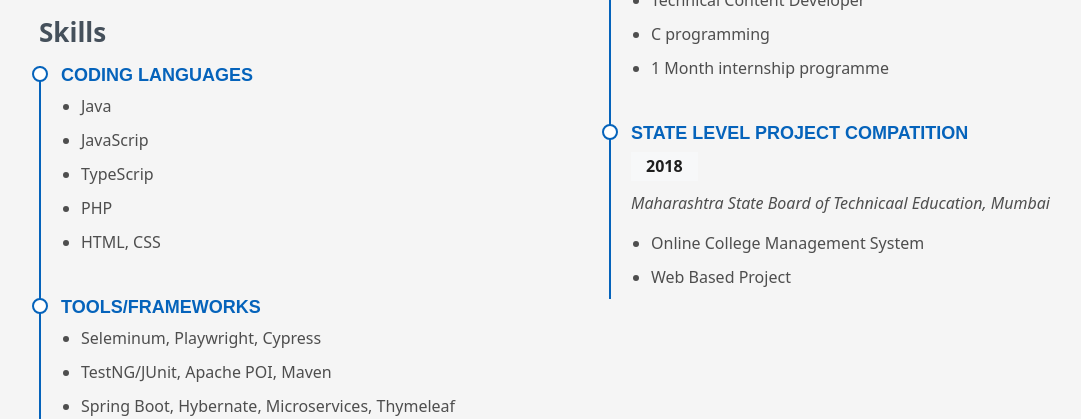
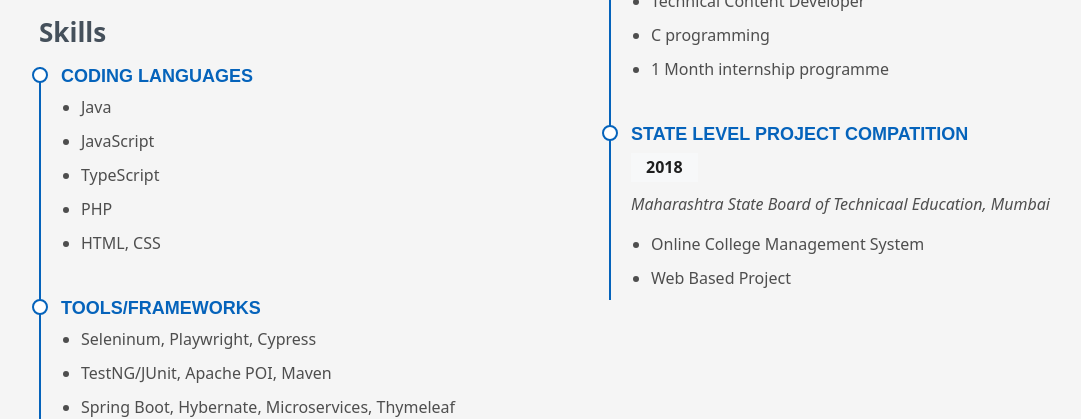
Before and after one commit to Tushar0106/Portfolio, a plain HTML site: page index.html in a window 1280 px wide. Shown: the part 2090-2509 px from the top of the page, without its empty margins (43-1124 px from the left). Drawn offline with nearby package versions, Linux system fonts and the light colour scheme; a script that the page names is missing.

Commit message:
Update speling misteks index.html

```diff
--- a/index.html
+++ b/index.html
@@ -150,8 +150,8 @@
               <h4>Coding Languages</h4>
               <ul>
                 <li>Java</li>
-                <li>JavaScrip</li>
-                <li>TypeScrip</li>
+                <li>JavaScript</li>
+                <li>TypeScript</li>
                 <li>PHP</li>
                 <li>HTML, CSS</li>
               </ul>
@@ -159,7 +159,7 @@
             <div class="resume-item  pb-0">
               <h4>Tools/Frameworks</h4>
               <ul>
-                <li>Seleminum, Playwright, Cypress</li>
+                <li>Seleninum, Playwright, Cypress</li>
                 <li>TestNG/JUnit, Apache POI, Maven</li>
                 <li>Spring Boot, Hybernate, Microservices, Thymeleaf</li>
                 <li>GitHub, SVN, Azure DevOps</li>
@@ -172,7 +172,6 @@
               <h5>2018 - 2021</h5>
               <p><em>Tulsiramji Gaikwad-Patil College of Eng & Tech, Nagpur</em></p>
               <ul>
-
                 <li>CGPA : 8.98</li>
               </ul>
             </div>
```
